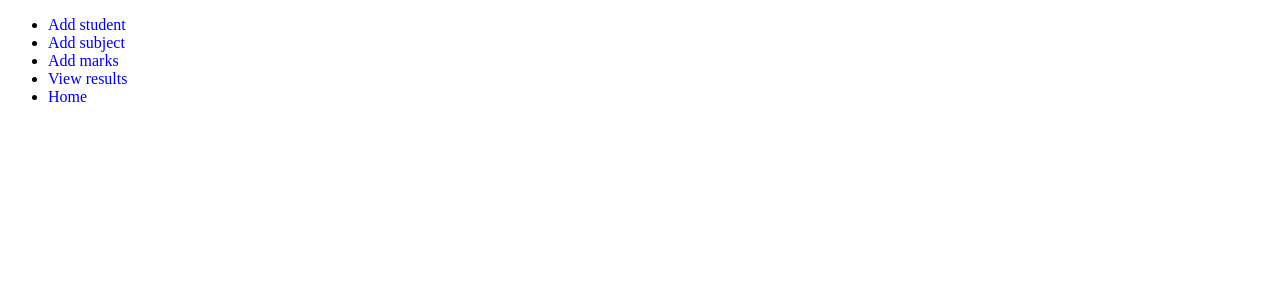
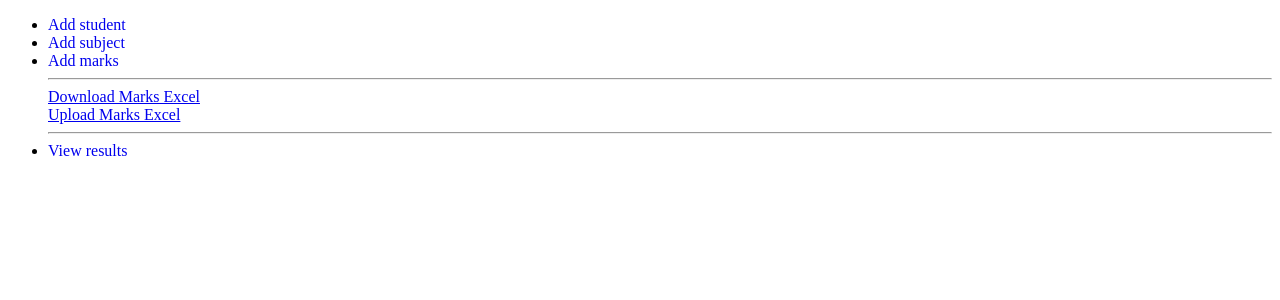
Before and after one commit to deppapel/school-app, a Flask app: page / in a window 1280 px wide. Shown: the top 300 px of the page. Run offline with Flask 3, Linux system fonts and the light colour scheme.

Commit message:
add excel imports

```diff
--- a/app.py
+++ b/app.py
@@ -1,7 +1,7 @@
-
-from flask import Flask, render_template, request, redirect, flash
+from flask import Flask, render_template, request, redirect, flash, send_file
 from config import Config
 from models import db, Student, Subject, Result
+import pandas as pd
 
 app = Flask(__name__)
 app.config.from_object(Config)
@@ -15,39 +15,44 @@ with app.app_context():
 def index():
     return render_template("index.html")
 
+
+# ---------------- ADD STUDENT ----------------
 @app.route("/add_student", methods=["GET", "POST"])
 def add_student():
     if request.method == "POST":
-
         try:
             name = request.form["name"]
             student = Student(name=name)
             db.session.add(student)
             db.session.commit()
-            flash('Student added succesfully!')
+            flash("Student added successfully!")
             return redirect("/")
-        except Exception as e:
+        except:
             db.session.rollback()
-            flash('Error adding student')
+            flash("Error adding student")
 
     return render_template("add_student.html")
 
+
+# ---------------- ADD SUBJECT ----------------
 @app.route("/add_subject", methods=["GET", "POST"])
 def add_subject():
     if request.method == "POST":
         try:
             subject_name = request.form["subject_name"]
             subject = Subject(subject_name=subject_name)
-
             db.session.add(subject)
             db.session.commit()
-            flash('Subject added succesfully!')
+            flash("Subject added successfully!")
             return redirect("/")
-        except Exception as e:
+        except:
             db.session.rollback()
-            flash('Error adding subject!')
+            flash("Error adding subject")
+
     return render_template("add_subject.html")
 
+
+# ---------------- ADD MARKS (MANUAL) ----------------
 @app.route("/add_marks", methods=["GET", "POST"])
 def add_marks():
     students = Student.query.all()
@@ -59,24 +64,111 @@ def add_marks():
             subject_id = request.form["subject"]
             marks = request.form["marks"]
 
-            result = Result(student_id=student_id, subject_id=subject_id, marks=marks)
+            result = Result(
+                student_id=student_id,
+                subject_id=subject_id,
+                marks=marks
+            )
 
             db.session.add(result)
             db.session.commit()
-            flash('Marks added succesfully!')
+            flash("Marks added successfully!")
             return redirect("/results")
-        except Exception as e:
-            db.sessionrollback()
-            flash('Error adding student marks')
 
-    return render_template("add_marks.html", students=students, subjects=subjects)
+        except:
+            db.session.rollback()
+            flash("Error adding marks")
 
+    return render_template(
+        "add_marks.html",
+        students=students,
+        subjects=subjects
+    )
+
+
+# ---------------- DOWNLOAD EXCEL TEMPLATE ----------------
+@app.route("/download_marks_template")
+def download_marks_template():
+    students = Student.query.all()
+    subjects = Subject.query.all()
+
+    data = []
+
+    for student in students:
+        for subject in subjects:
+            data.append({
+                "student_name": student.name,
+                "subject_name": subject.subject_name,
+                "marks": ""
+            })
+
+    df = pd.DataFrame(data)
+    file_name = "marks_template.xlsx"
+    df.to_excel(file_name, index=False)
+
+    return send_file(file_name, as_attachment=True)
+
+
+# ---------------- UPLOAD EXCEL MARKS ----------------
+@app.route("/import_marks", methods=["GET", "POST"])
+def import_marks():
+    if request.method == "POST":
+        file = request.files["file"]
+
+        try:
+            df = pd.read_excel(file)
+
+            for _, row in df.iterrows():
+                student = Student.query.filter_by(
+                    name=row["student_name"]
+                ).first()
+
+                subject = Subject.query.filter_by(
+                    subject_name=row["subject_name"]
+                ).first()
+
+                if not student or not subject:
+                    continue  # skip invalid rows
+
+                existing = Result.query.filter_by(
+                    student_id=student.id,
+                    subject_id=subject.id
+                ).first()
+
+                if existing:
+                    existing.marks = row["marks"]
+                else:
+                    result = Result(
+                        student_id=student.id,
+                        subject_id=subject.id,
+                        marks=row["marks"]
+                    )
+                    db.session.add(result)
+
+            db.session.commit()
+            flash("Marks imported successfully!")
+            return redirect("/results")
+
+        except:
+            db.session.rollback()
+            flash("Error importing marks")
+
+    return render_template("import_marks.html")
+
+
+# ---------------- VIEW RESULTS ----------------
 @app.route("/results")
 def results():
     students = Student.query.all()
     subjects = Subject.query.all()
     results = Result.query.all()
-    return render_template("view_results.html", students=students, subjects=subjects, results=results)
+    return render_template(
+        "view_results.html",
+        students=students,
+        subjects=subjects,
+        results=results
+    )
+
 
 if __name__ == "__main__":
     app.run(debug=True)
--- a/templates/index.html
+++ b/templates/index.html
@@ -12,9 +12,16 @@
             <li><a href="/add_student" style="text-decoration: none;">Add student</a></li>
             <li><a href="/add_subject" style="text-decoration: none;">Add subject</a></li>
             <li><a href="/add_marks" style="text-decoration: none;">Add marks</a></li>
+
+            <hr>
+
+<a href="/download_marks_template">Download Marks Excel</a><br>
+<a href="/import_marks">Upload Marks Excel</a><br>
+
+<hr>
             <li><a href="/results" style="text-decoration: none;">View results</a></li>
 
-            <li><a href="/index" style="text-decoration: none;">Home</a></li>
+
         </ul>
     </nav>
 
```
Also changed, not shown: templates/import_marks.html (added, +11 -0 lines).
